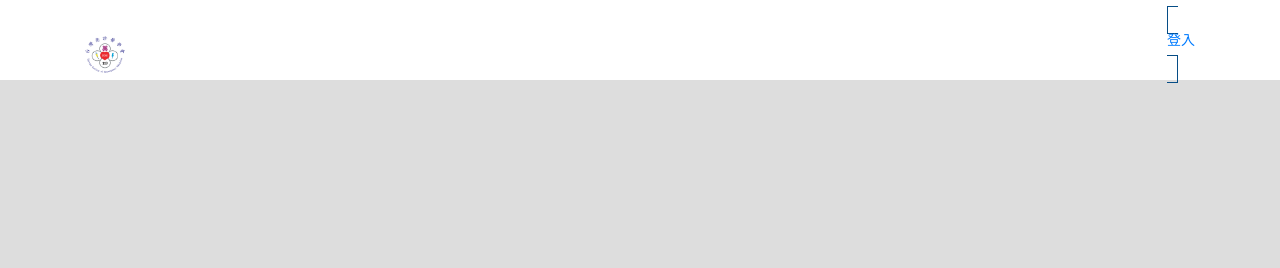
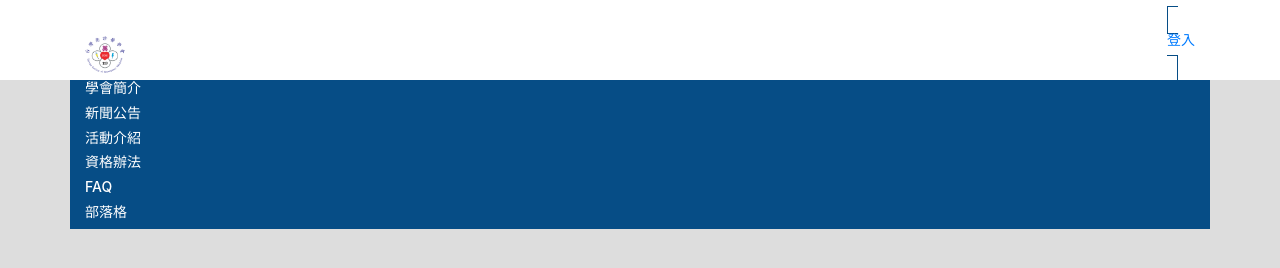
Before and after one commit to FaySie/002_design_Tsem, a plain HTML site: page index.html in a window 1280 px wide. Drawn offline with nearby package versions, Linux system fonts and the light colour scheme.

Commit message:
sidebar final

```diff
--- a/css/style.css
+++ b/css/style.css
@@ -50,6 +50,22 @@ h5 {
 #header a {
     margin-top: 20px;
 }
+
+/*-----------------------------------------------
+*    sidebar
+-----------------------------------------------*/
+#sidebar {
+    position: fixed;
+    top: 80px;
+    right: 0;
+    left: 0;
+    background-color: #064d86;
+}
+
+#sidebar a {
+    color: #fff;
+    margin: 0 50px;
+}
 /*-----------------------------------------------
 *    main
 -----------------------------------------------*/
--- a/index.html
+++ b/index.html
@@ -16,6 +16,16 @@
                     <a href="#" class="navbar-brand logo"></a>
                     <ul class="nav navbar-nav navbar-right">
                         <li><a href="#"><h5>登入</h5></a></li>
+                    </ul>
+                </div>
+                <div class="container" id="sidebar">
+                    <ul class="nav navbar-nav">
+                        <li><a href="#"><h5>學會簡介</h5></a></li>
+                        <li><a href="#"><h5>新聞公告</h5></a></li>
+                        <li><a href="#"><h5>活動介紹</h5></a></li>
+                        <li><a href="#"><h5>資格辦法</h5></a></li>
+                        <li><a href="#"><h5>FAQ</h5></a></li>
+                        <li><a href="#"><h5>部落格</h5></a></li>
                     </ul>
                 </div>
             </div>
```
